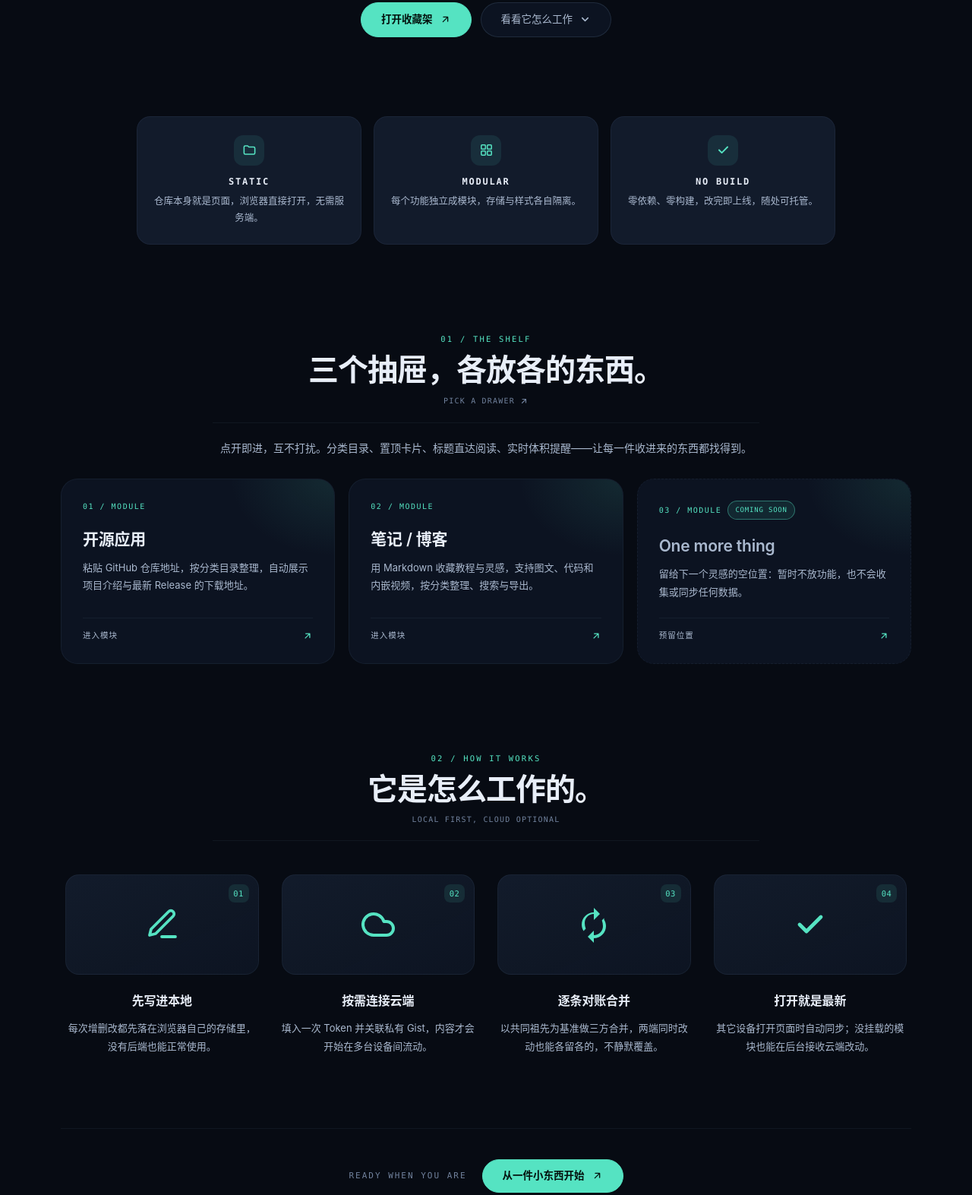
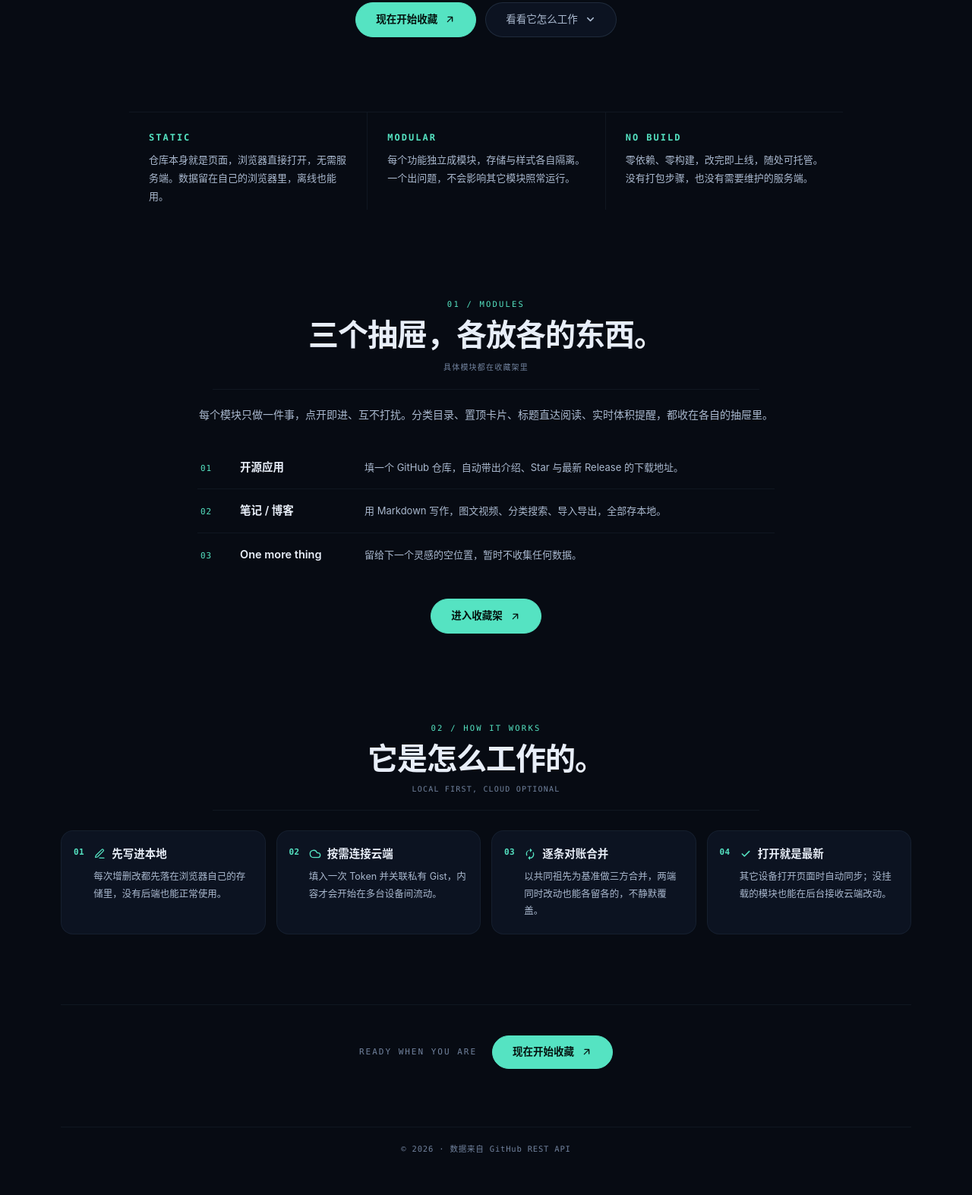
Before and after one commit to 30-Chen/open-shelf, a plain HTML site: page index.html in a window 1280 px wide. Shown: the part 585-2158 px from the top of the page at 76% size. Drawn offline with Linux system fonts and the light colour scheme.

Commit message:
feat: 首页回归纯介绍并新增收藏架集中页
- 首页按钮改为「现在开始收藏」，STATIC/MODULAR/NO BUILD 改为三个独立段落
- 功能模块区改为纯文字介绍，移除内嵌模块入口卡片
- 工作原理去掉大图标台，改为序号+小图标+标题同行的紧凑步骤，移动端更省篇幅
- 新建 shelf.html 集中展示注册表生成的模块入口卡片
- app.js 兼容无挂载点的纯介绍首页
- 同步 README 与 dist

```diff
--- a/assets/css/landing.css
+++ b/assets/css/landing.css
@@ -67,27 +67,31 @@
 }
 .lc-btn--primary:hover { color: #04130f; background: var(--accent); filter: brightness(1.08); }
 
-/* ---------- 项目特点条（STATIC / MODULAR / NO BUILD） ---------- */
+/* ---------- 项目特点：三段独立段落（非卡片） ---------- */
 .lc-traits {
-  display: grid; grid-template-columns: repeat(3, minmax(0, 1fr)); gap: 16px;
-  max-width: 920px; margin: 58px auto 0;
+  display: grid; grid-template-columns: repeat(3, minmax(0, 1fr)); gap: 0;
+  max-width: 940px; margin: 52px auto 0;
+  border-top: 1px solid var(--line-soft);
 }
-.lc-trait {
-  display: flex; flex-direction: column; align-items: center; text-align: center;
-  padding: 24px 18px; border: 1px solid var(--line-soft); border-radius: 18px;
-  background: var(--surface-2);
-  transition: border-color .22s, transform .22s;
+.lc-trait { padding: 26px 26px 6px; border-left: 1px solid var(--line-soft); }
+.lc-trait:first-child { border-left: 0; }
+.lc-trait h4 {
+  margin: 0 0 10px; font: 600 12px var(--mono);
+  letter-spacing: 2px; color: var(--accent);
 }
-.lc-trait:hover { border-color: var(--line-strong); transform: translateY(-3px); }
-.lc-trait-icon {
-  display: grid; place-items: center; width: 40px; height: 40px; margin-bottom: 14px;
-  border-radius: 12px; background: var(--accent-dim); color: var(--accent);
+.lc-trait p { margin: 0; font-size: 13px; line-height: 1.85; color: var(--text-2); }
+
+/* ---------- 模块介绍：三行文字，只做介绍，不放具体入口 ---------- */
+.lc-module-lines { max-width: 760px; margin: 0 auto; text-align: left; }
+.lc-module-line {
+  display: grid; grid-template-columns: 40px 152px 1fr; gap: 12px; align-items: baseline;
+  padding: 16px 4px; border-bottom: 1px solid var(--line-soft);
 }
-.lc-trait-icon .i-ico { width: 19px; height: 19px; }
-.lc-trait h4 {
-  margin: 0 0 8px; font: 600 12px var(--mono); letter-spacing: 1.8px; color: var(--text);
-}
-.lc-trait p { margin: 0; font-size: 12.5px; line-height: 1.75; color: var(--text-2); }
+.lc-module-line:last-child { border-bottom: 0; }
+.lc-ml-num { font-size: 11px; letter-spacing: 1px; color: var(--accent); }
+.lc-module-line strong { font-size: 14.5px; font-weight: 600; color: var(--text); }
+.lc-module-line > span:last-child { font-size: 13px; line-height: 1.8; color: var(--text-2); }
+.lc-section-action { display: flex; justify-content: center; margin-top: 30px; }
 
 /* ---------- 通用区块标题（全部居中） ---------- */
 .lc-section { margin-top: 118px; }
@@ -152,40 +156,26 @@
   font-size: 13px; color: var(--muted);
 }
 
-/* ---------- 工作原理：两层卡片步骤（参考 localsend 的视觉台 + 居中文字） ---------- */
-.lc-flow { display: grid; grid-template-columns: repeat(4, minmax(0, 1fr)); gap: 18px; }
+/* ---------- 工作原理：紧凑行式步骤（序号 + 小图标 + 标题同行） ---------- */
+.lc-flow { display: grid; grid-template-columns: repeat(4, minmax(0, 1fr)); gap: 14px; }
 .lc-step {
-  position: relative; display: flex; flex-direction: column;
-  padding: 18px 6px 4px;
-}
-/* 视觉台：柔和背景 + 大图标，序号浮在右上角 */
-.lc-step-stage {
-  position: relative; display: grid; place-items: center; height: 132px; margin-bottom: 22px;
-  border: 1px solid var(--line-soft); border-radius: 18px;
-  background: linear-gradient(155deg, var(--surface-2), var(--surface));
-  overflow: hidden;
+  display: flex; align-items: flex-start; gap: 12px;
+  padding: 18px 16px;
+  border: 1px solid var(--line-soft); border-radius: 16px; background: var(--surface);
   transition: border-color .22s, transform .22s;
 }
-.lc-step-stage::after {
-  content: ''; position: absolute; inset: auto 0 0 0; height: 1px;
-  background: linear-gradient(90deg, transparent, var(--line-strong), transparent);
-  opacity: 0; transition: opacity .22s;
+.lc-step:hover { border-color: var(--line-strong); transform: translateY(-3px); }
+.lc-step-num {
+  flex: 0 0 auto; font: 600 11px var(--mono); letter-spacing: .5px;
+  color: var(--accent); padding-top: 3px;
 }
-.lc-step:hover .lc-step-stage { border-color: var(--line-strong); transform: translateY(-3px); }
-.lc-step:hover .lc-step-stage::after { opacity: .9; }
-.lc-step-stage .i-ico {
-  width: 48px; height: 48px; color: var(--accent);
-  filter: drop-shadow(0 6px 16px rgba(0, 0, 0, .12));
+.lc-step-body { min-width: 0; }
+.lc-step h4 {
+  display: flex; align-items: center; gap: 8px;
+  margin: 0 0 8px; font-size: 14.5px; font-weight: 600; color: var(--text);
 }
-.lc-step-num {
-  position: absolute; top: 12px; right: 12px;
-  display: grid; place-items: center; min-width: 27px; height: 24px; padding: 0 6px;
-  border-radius: 8px; background: var(--accent-dim); color: var(--accent);
-  font-size: 10.5px; letter-spacing: .5px;
-}
-.lc-step-body { text-align: center; }
-.lc-step h4 { margin: 0 0 10px; font-size: 16px; font-weight: 600; letter-spacing: -.01em; }
-.lc-step p { margin: 0; font-size: 13px; line-height: 1.85; color: var(--text-2); }
+.lc-step h4 .i-ico { width: 16px; height: 16px; flex: 0 0 auto; color: var(--accent); }
+.lc-step p { margin: 0; font-size: 12.5px; line-height: 1.8; color: var(--text-2); }
 
 /* ---------- 收尾：一行式，不再重复首屏大标题与说明 ---------- */
 .lc-cta {
@@ -227,22 +217,44 @@ html.js-reveal .lc-reveal.is-in { opacity: 1; transform: none; }
 .lc-crumb .lc-sep { color: var(--line-strong); }
 .lc-crumb .lc-current { color: var(--accent); }
 
+/* ---------- 收藏架页引导头 ---------- */
+.lc-shelf-head { text-align: center; margin: 44px 0 34px; padding-bottom: 26px; border-bottom: 1px solid var(--line-soft); }
+.lc-shelf-head h2 {
+  margin: 16px 0 12px; font: 600 clamp(28px, 4vw, 42px)/1.2 var(--sans);
+  letter-spacing: -.025em; color: var(--text);
+}
+.lc-shelf-head p { max-width: 40em; margin: 0 auto; font-size: 14px; line-height: 1.85; color: var(--text-2); }
+.lc-shelf-head + .lc-catalog { margin-top: 0; }
+
 /* ---------- 响应式 ---------- */
 @media (max-width: 900px) {
-  .lc-flow { grid-template-columns: repeat(2, minmax(0, 1fr)); row-gap: 28px; }
+  .lc-flow { grid-template-columns: repeat(2, minmax(0, 1fr)); }
+  .lc-traits { max-width: 620px; }
+  .lc-trait { padding: 22px 18px 4px; }
 }
 
 @media (max-width: 620px) {
   .lc-hero { padding: 62px 0 34px; }
   .lc-hero-glow { top: -60px; height: 320px; }
   .lc-hero h2 { margin-top: 24px; }
-  .lc-traits { grid-template-columns: 1fr; gap: 12px; margin-top: 40px; }
-  .lc-trait { padding: 18px 16px; }
+  /* 特点：三段各自成行，去掉竖分隔、改为横向分隔 */
+  .lc-traits { grid-template-columns: 1fr; gap: 0; margin-top: 40px; }
+  .lc-trait { padding: 18px 2px; border-left: 0; border-bottom: 1px solid var(--line-soft); }
+  .lc-trait:first-child { padding-top: 4px; }
+  .lc-trait:last-child { border-bottom: 0; }
+  .lc-trait h4 { margin-bottom: 6px; }
+  /* 模块介绍行：编号 + 标题一行，说明另起一行 */
+  .lc-module-line { grid-template-columns: 32px 1fr; row-gap: 4px; padding: 14px 2px; }
+  .lc-ml-num { grid-row: 1; }
+  .lc-module-line strong { grid-column: 2; }
+  .lc-module-line > span:last-child { grid-column: 2; }
   .lc-section { margin-top: 72px; }
-  .lc-flow { grid-template-columns: 1fr; row-gap: 24px; }
-  .lc-step-stage { height: 116px; }
+  /* 工作原理：单列，保持紧凑，不再有高图标台 */
+  .lc-flow { grid-template-columns: 1fr; gap: 12px; }
+  .lc-step { padding: 15px 14px; }
   .lc-card { min-height: 190px; padding: 22px; }
   .lc-cta { margin-top: 60px; padding: 34px 12px; gap: 14px; }
+  .lc-shelf-head { margin: 30px 0 26px; }
 }
 
 @media (prefers-reduced-motion: reduce) {
@@ -252,5 +264,5 @@ html.js-reveal .lc-reveal.is-in { opacity: 1; transform: none; }
   .lc-hero > .lc-lead,
   .lc-hero > .lc-actions { animation: none !important; }
   html.js-reveal .lc-reveal { opacity: 1; transform: none; transition: none; }
-  .lc-btn, .lc-card, .lc-trait, .lc-step-stage { transition: none !important; }
+  .lc-btn, .lc-card, .lc-trait, .lc-step { transition: none !important; }
 }
--- a/assets/js/core/app.js
+++ b/assets/js/core/app.js
@@ -1,9 +1,10 @@
 /* ============================================================
    core/app.js · 启动入口（最后加载）
-   同一套脚本服务两种页面：
-     - 首页：存在 #catalog → 渲染模块引导目录
-     - 二级页：存在 #modules + ?id=<moduleId> → 只启动该模块
-   不带 id 时二级页启动全部模块（兼容旧入口）。
+   同一套脚本服务三种页面：
+     - 介绍首页：既无 #catalog 也无 #modules → 只做展示，模块在后台冷同步
+     - 收藏架页：存在 #catalog → 渲染模块入口卡片
+     - 模块页：存在 #modules + ?id=<moduleId> → 只启动该模块
+   不带 id 时模块页启动全部模块（兼容旧入口）。
    ============================================================ */
 (function (global) {
   'use strict';
@@ -29,6 +30,11 @@
       return;
     }
 
+    // 纯介绍首页：既无目录也无挂载点。模块脚本已注册、sync 自行冷同步，
+    // 这里不再尝试 boot，避免产生「找不到挂载点 #modules」的报错。
+    var modulesRoot = document.getElementById('modules');
+    if (!modulesRoot) return;
+
     // 二级页：根据 ?id= 选择模块，并同步页面上的标题 / 描述
     var id = query('id');
     var def = id ? Portal.registry.get(id) : null;
@@ -43,7 +49,7 @@
     }
     // 页头 MODULE 图标的二级菜单：按注册表自动生成入口
     if (Portal.mountModuleSwitch) Portal.mountModuleSwitch(null, null, id);
-    Portal.boot(document.getElementById('modules'), id || null);
+    Portal.boot(modulesRoot, id || null);
   }
 
   if (document.readyState === 'loading') {
--- a/index.html
+++ b/index.html
@@ -17,14 +17,15 @@
   <link rel="stylesheet" href="assets/css/sync.css">
   <link rel="stylesheet" href="assets/css/theme.css">
 
-  <!-- 内核：依赖顺序固定，全部 defer，DOM 解析完成后按序执行 -->
+  <!-- 内核：依赖顺序固定，全部 defer。首页只做介绍，但保留注册表与同步脚本，
+       以便停在首页时后台仍能冷同步（未挂载模块的数据直接读写 localStorage）。 -->
   <script defer src="assets/js/core/store.js"></script>
   <script defer src="assets/js/core/net.js"></script>
   <script defer src="assets/js/core/kernel.js"></script>
   <script defer src="assets/js/core/select.js"></script>
   <script defer src="assets/js/core/sync.js"></script>
 
-  <!-- 业务模块注册（首页只读取元数据渲染入口，不挂载模块） -->
+  <!-- 业务模块注册（首页不渲染入口、不挂载模块，仅让同步拿到冷数据桥） -->
   <script defer src="assets/js/modules/repo-showcase/defaults.js"></script>
   <script defer src="assets/js/modules/repo-showcase/github.js"></script>
   <script defer src="assets/js/modules/repo-showcase/view.js"></script>
@@ -65,38 +66,41 @@
       <h2>把值得留下的，<br><em>收进一个架子。</em></h2>
       <p class="lc-lead">开源应用、随手记下的想法，还有尚未命名的下一次灵感，都分门别类地收好。不追求大而全，只留下真正想回头找到的东西。</p>
       <div class="lc-actions">
-        <a class="lc-btn lc-btn--primary" href="#catalog-section">打开收藏架 <i class="i-ico i-ext" aria-hidden="true"></i></a>
+        <a class="lc-btn lc-btn--primary" href="shelf.html">现在开始收藏 <i class="i-ico i-ext" aria-hidden="true"></i></a>
         <a class="lc-btn" href="#how">看看它怎么工作 <i class="i-ico i-chev" aria-hidden="true"></i></a>
       </div>
     </section>
 
     <section class="lc-traits" aria-label="项目特点">
-      <article class="lc-trait lc-reveal">
-        <span class="lc-trait-icon"><i class="i-ico i-folder" aria-hidden="true"></i></span>
+      <div class="lc-trait lc-reveal">
         <h4 class="mono">STATIC</h4>
-        <p>仓库本身就是页面，浏览器直接打开，无需服务端。</p>
-      </article>
-      <article class="lc-trait lc-reveal">
-        <span class="lc-trait-icon"><i class="i-ico i-modules" aria-hidden="true"></i></span>
+        <p>仓库本身就是页面，浏览器直接打开，无需服务端。数据留在自己的浏览器里，离线也能用。</p>
+      </div>
+      <div class="lc-trait lc-reveal">
         <h4 class="mono">MODULAR</h4>
-        <p>每个功能独立成模块，存储与样式各自隔离。</p>
-      </article>
-      <article class="lc-trait lc-reveal">
-        <span class="lc-trait-icon"><i class="i-ico i-check" aria-hidden="true"></i></span>
+        <p>每个功能独立成模块，存储与样式各自隔离。一个出问题，不会影响其它模块照常运行。</p>
+      </div>
+      <div class="lc-trait lc-reveal">
         <h4 class="mono">NO BUILD</h4>
-        <p>零依赖、零构建，改完即上线，随处可托管。</p>
-      </article>
+        <p>零依赖、零构建，改完即上线，随处可托管。没有打包步骤，也没有需要维护的服务端。</p>
+      </div>
     </section>
 
-    <section class="lc-section" id="catalog-section" aria-labelledby="lc-modules-title">
+    <section class="lc-section" id="modules-intro" aria-labelledby="lc-modules-title">
       <div class="lc-section-head lc-reveal">
-        <span class="lc-kicker mono">01 / THE SHELF</span>
+        <span class="lc-kicker mono">01 / MODULES</span>
         <h3 id="lc-modules-title">三个抽屉，各放各的东西。</h3>
-        <span class="lc-hint">PICK A DRAWER <i class="i-ico i-ext" aria-hidden="true"></i></span>
+        <span class="lc-hint">具体模块都在收藏架里</span>
       </div>
-      <p class="lc-section-intro lc-reveal">点开即进，互不打扰。分类目录、置顶卡片、标题直达阅读、实时体积提醒——让每一件收进来的东西都找得到。</p>
-      <!-- 模块入口卡片由内核根据注册表自动生成 -->
-      <main id="catalog" class="lc-catalog"></main>
+      <p class="lc-section-intro lc-reveal">每个模块只做一件事，点开即进、互不打扰。分类目录、置顶卡片、标题直达阅读、实时体积提醒，都收在各自的抽屉里。</p>
+      <div class="lc-module-lines lc-reveal">
+        <div class="lc-module-line"><span class="lc-ml-num mono">01</span><strong>开源应用</strong><span>填一个 GitHub 仓库，自动带出介绍、Star 与最新 Release 的下载地址。</span></div>
+        <div class="lc-module-line"><span class="lc-ml-num mono">02</span><strong>笔记 / 博客</strong><span>用 Markdown 写作，图文视频、分类搜索、导入导出，全部存本地。</span></div>
+        <div class="lc-module-line"><span class="lc-ml-num mono">03</span><strong>One more thing</strong><span>留给下一个灵感的空位置，暂时不收集任何数据。</span></div>
+      </div>
+      <div class="lc-section-action lc-reveal">
+        <a class="lc-btn lc-btn--primary" href="shelf.html">进入收藏架 <i class="i-ico i-ext" aria-hidden="true"></i></a>
+      </div>
     </section>
 
     <section class="lc-section" id="how" aria-labelledby="lc-how-title">
@@ -107,42 +111,30 @@
       </div>
       <div class="lc-flow">
         <article class="lc-step lc-reveal">
-          <div class="lc-step-stage">
-            <span class="lc-step-num mono">01</span>
-            <i class="i-ico i-edit" aria-hidden="true"></i>
-          </div>
+          <span class="lc-step-num mono">01</span>
           <div class="lc-step-body">
-            <h4>先写进本地</h4>
+            <h4><i class="i-ico i-edit" aria-hidden="true"></i>先写进本地</h4>
             <p>每次增删改都先落在浏览器自己的存储里，没有后端也能正常使用。</p>
           </div>
         </article>
         <article class="lc-step lc-reveal">
-          <div class="lc-step-stage">
-            <span class="lc-step-num mono">02</span>
-            <i class="i-ico i-cloud" aria-hidden="true"></i>
-          </div>
+          <span class="lc-step-num mono">02</span>
           <div class="lc-step-body">
-            <h4>按需连接云端</h4>
+            <h4><i class="i-ico i-cloud" aria-hidden="true"></i>按需连接云端</h4>
             <p>填入一次 Token 并关联私有 Gist，内容才会开始在多台设备间流动。</p>
           </div>
         </article>
         <article class="lc-step lc-reveal">
-          <div class="lc-step-stage">
-            <span class="lc-step-num mono">03</span>
-            <i class="i-ico i-refresh" aria-hidden="true"></i>
-          </div>
+          <span class="lc-step-num mono">03</span>
           <div class="lc-step-body">
-            <h4>逐条对账合并</h4>
+            <h4><i class="i-ico i-refresh" aria-hidden="true"></i>逐条对账合并</h4>
             <p>以共同祖先为基准做三方合并，两端同时改动也能各留各的，不静默覆盖。</p>
           </div>
         </article>
         <article class="lc-step lc-reveal">
-          <div class="lc-step-stage">
-            <span class="lc-step-num mono">04</span>
-            <i class="i-ico i-check" aria-hidden="true"></i>
-          </div>
+          <span class="lc-step-num mono">04</span>
           <div class="lc-step-body">
-            <h4>打开就是最新</h4>
+            <h4><i class="i-ico i-check" aria-hidden="true"></i>打开就是最新</h4>
             <p>其它设备打开页面时自动同步；没挂载的模块也能在后台接收云端改动。</p>
           </div>
         </article>
@@ -151,7 +143,7 @@
 
     <section class="lc-cta lc-reveal">
       <span class="lc-cta-line mono">READY WHEN YOU ARE</span>
-      <a class="lc-btn lc-btn--primary" href="#catalog-section">从一件小东西开始 <i class="i-ico i-ext" aria-hidden="true"></i></a>
+      <a class="lc-btn lc-btn--primary" href="shelf.html">现在开始收藏 <i class="i-ico i-ext" aria-hidden="true"></i></a>
     </section>
 
     <footer class="site-footer mono">
```
Also changed, not shown: shelf.html (added, +96 -0 lines), 1 other file.
